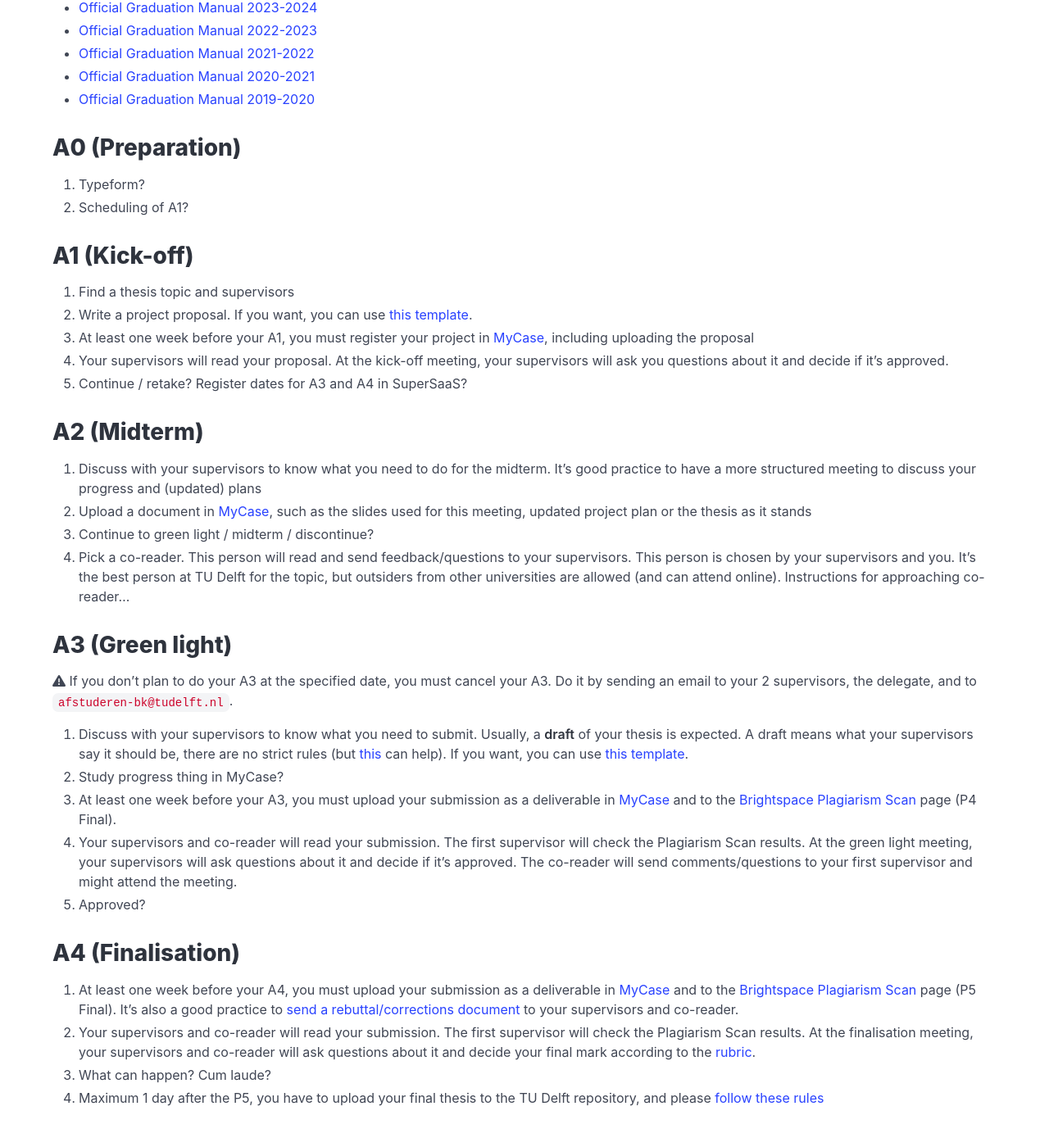
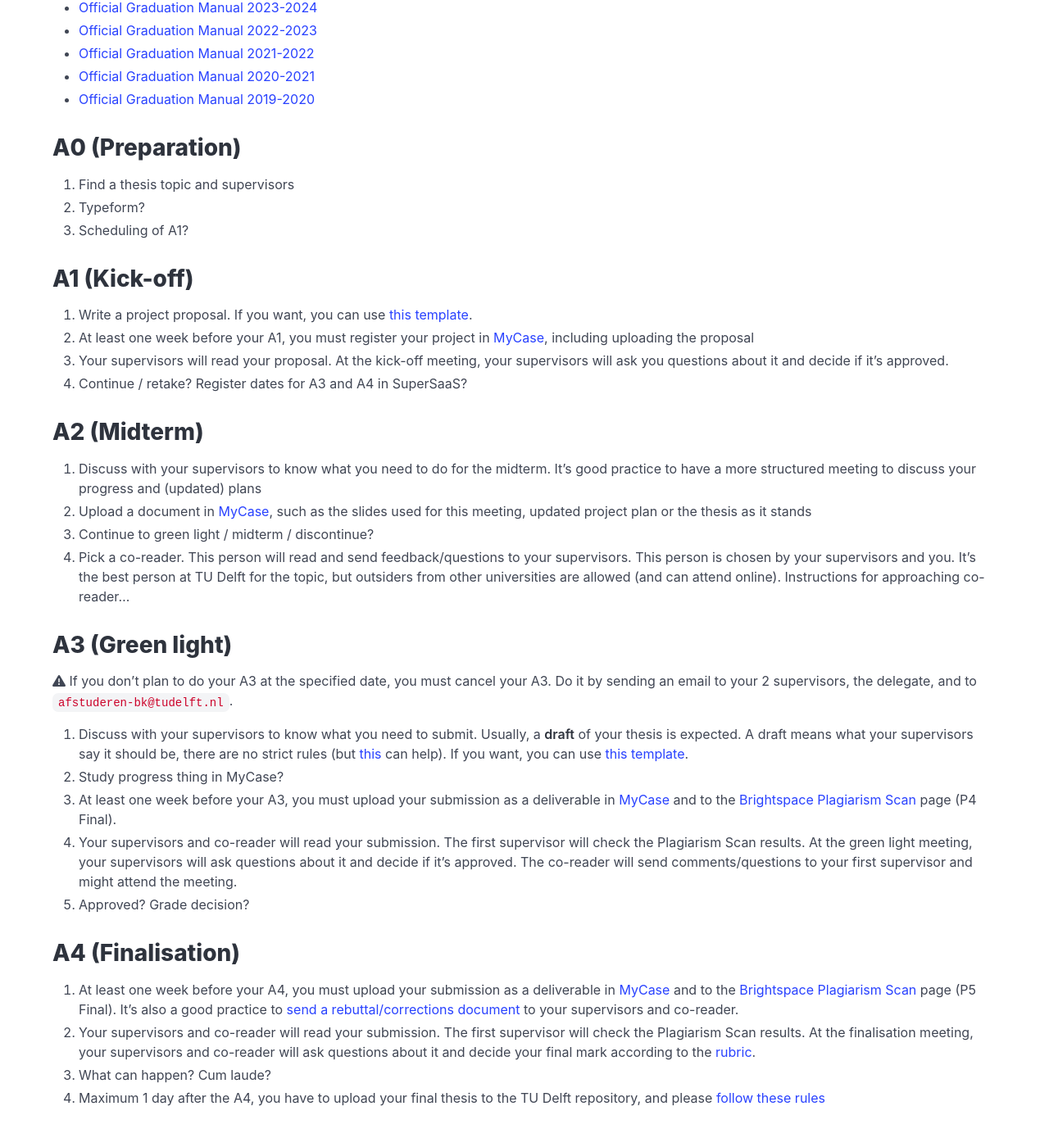
Before and after one commit to tudelft3d/geo2020, a Jekyll site: the page built from rules/index.md, in a window 1280 px wide and 1400 px high, scrolled down 584 px. Shown: the top 1389 px of the window at 82% size. Built offline with Jekyll 4.4.1, drawn with Linux system fonts in a browser that asks for light colours.

Commit message:
updated some instructions

```diff
--- a/rules/index.md
+++ b/rules/index.md
@@ -61,7 +61,7 @@
 2. Study progress thing in MyCase?
 3. At least one week before your A3, you must upload your submission as a deliverable in [MyCase](https://mycase.tudelft.nl) and to the [Brightspace Plagiarism Scan](https://brightspace.tudelft.nl/d2l/home/47493) page (P4 Final).
 4. Your supervisors and co-reader will read your submission. The first supervisor will check the Plagiarism Scan results. At the green light meeting, your supervisors will ask questions about it and decide if it's approved. The co-reader will send comments/questions to your first supervisor and might attend the meeting.
-5. Approved?
+5. Approved? Grade decision?
 
 
 ## A4 (Finalisation)
@@ -69,4 +69,4 @@
 1. At least one week before your A4, you must upload your submission as a deliverable in [MyCase](https://mycase.tudelft.nl) and to the [Brightspace Plagiarism Scan](https://brightspace.tudelft.nl/d2l/home/47493) page (P5 Final). It's also a good practice to [send a rebuttal/corrections document](https://3d.bk.tudelft.nl/courses/geo2020/tips/#with-the-p5-thesis-submit-a-rebuttalcorrections-document) to your supervisors and co-reader.
 2. Your supervisors and co-reader will read your submission. The first supervisor will check the Plagiarism Scan results. At the finalisation meeting, your supervisors and co-reader will ask questions about it and decide your final mark according to the [rubric](../rubric/).
 3. What can happen? Cum laude?
-3. Maximum 1 day after the P5, you have to upload your final thesis to the TU Delft repository, and please [follow these rules](https://3d.bk.tudelft.nl/courses/geo2020/faq/#how-to-upload-your-final-thesis-to-the-tud-repository)
+3. Maximum 1 day after the A4, you have to upload your final thesis to the TU Delft repository, and please [follow these rules](https://3d.bk.tudelft.nl/courses/geo2020/faq/#how-to-upload-your-final-thesis-to-the-tud-repository)
```
Also changed, not shown: other parts of rules/index.md (+7 -7 lines), supervisors/index.md (+2 -2 lines).
